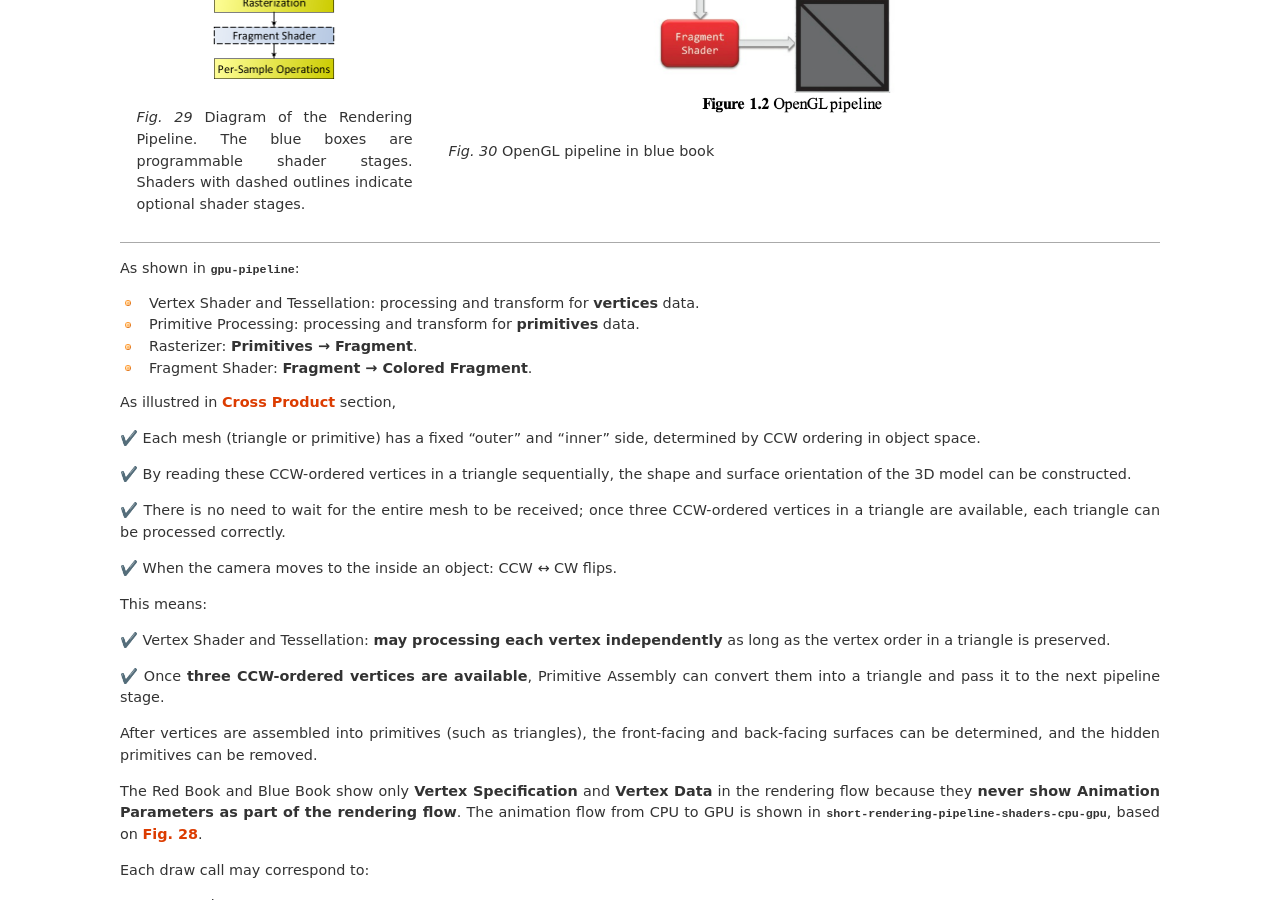
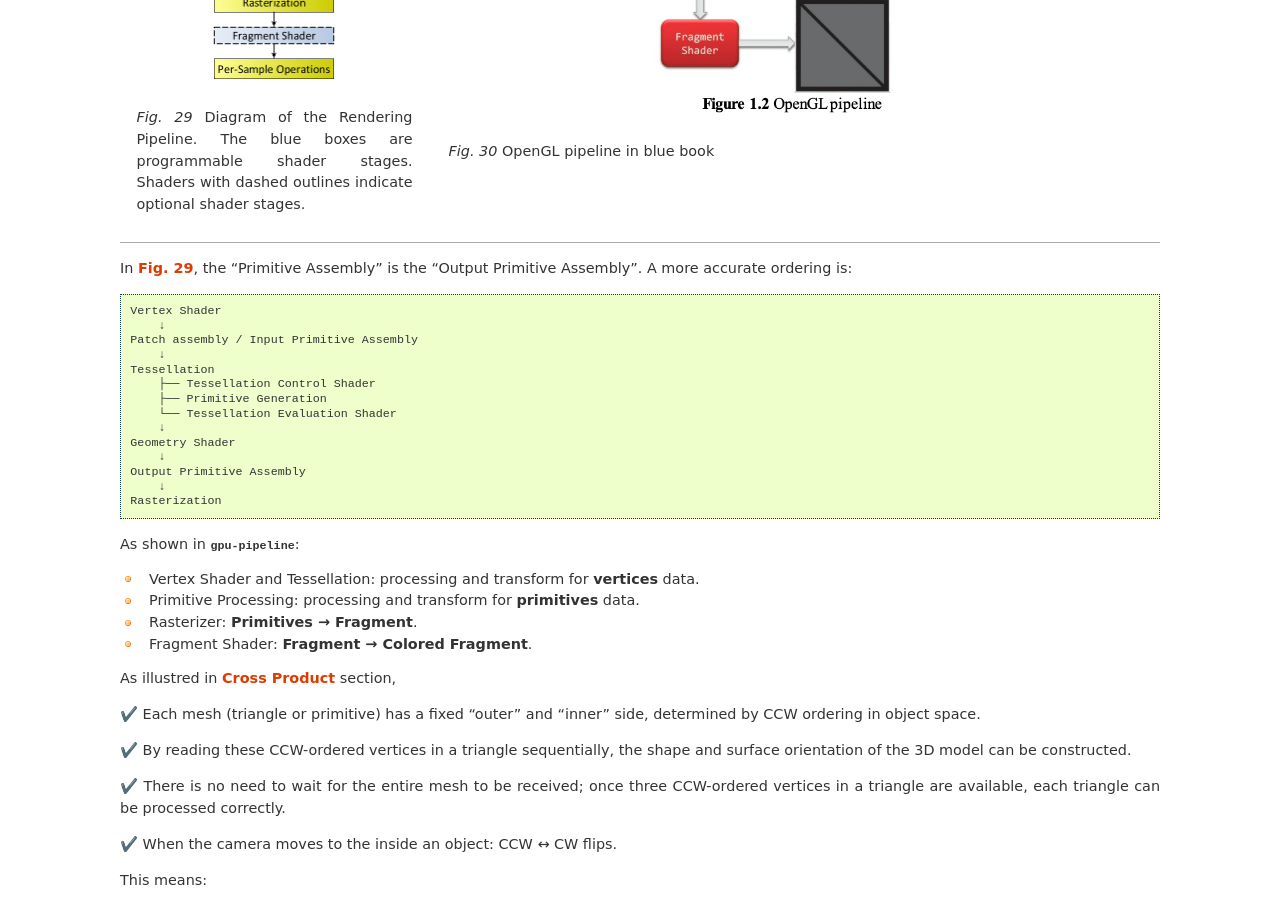
Before and after one commit to Jonathan2251/gpu, a Sphinx documentation site: the page built from source/opengl.rst, in a window 1280 px wide and 900 px high, scrolled down 5693 px. Built offline with Sphinx 7.4.7, drawn with Linux system fonts in a browser that asks for light colours; some of the changed text lies outside the part shown.

Commit message:
opengl.rst: refine section '3D Rendering'

```diff
--- a/source/opengl.rst
+++ b/source/opengl.rst
@@ -315,6 +315,27 @@ Primitive Assembly (fixed-function) and Primitive Setup (fixed-function).
           :scale: 30 %
 
           OpenGL pipeline in blue book
+
+In :numref:`rp:left`, the "Primitive Assembly" is the "Output Primitive
+Assembly". A more accurate ordering is:
+
+.. code-block:: text
+
+  Vertex Shader
+      ↓
+  Patch assembly / Input Primitive Assembly
+      ↓
+  Tessellation
+      ├── Tessellation Control Shader
+      ├── Primitive Generation
+      └── Tessellation Evaluation Shader
+      ↓
+  Geometry Shader
+      ↓
+  Output Primitive Assembly
+      ↓
+  Rasterization
+
 
 .. _gpu-pipeline:
 .. graphviz:: ../Fig/opengl/gpu-pipeline.gv
```
Also changed, not shown: 1 other file.
